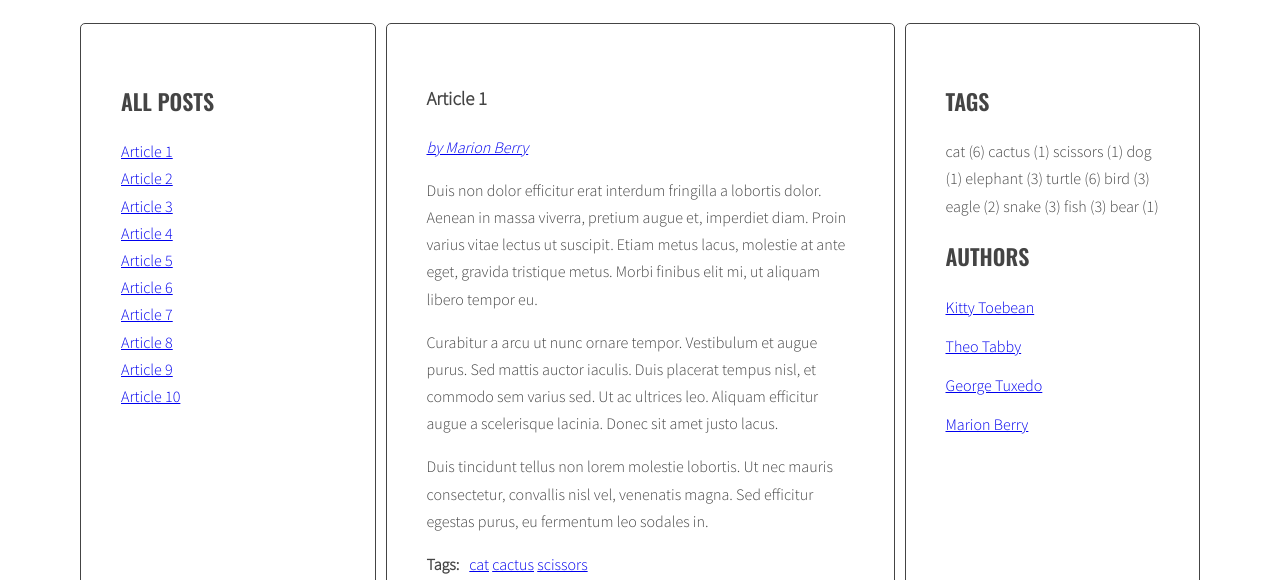
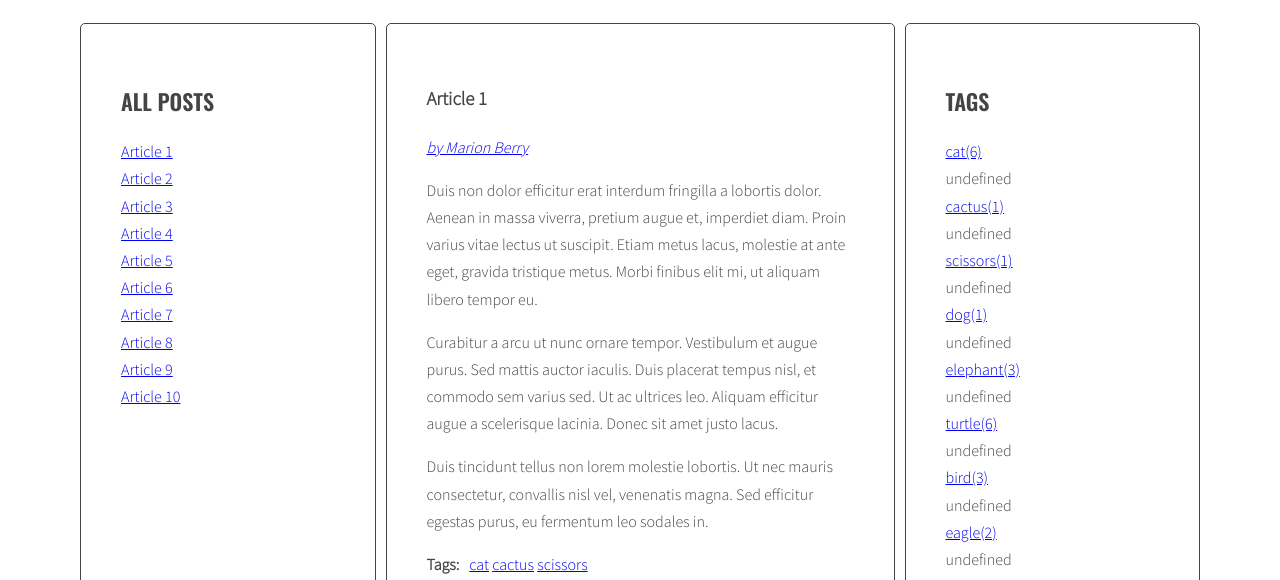
Before and after one commit to maciekc7/javascript-blog, a website: page index.html in a window 1280 px wide. Shown: the part 220-800 px from the top of the page. Drawn offline with nearby package versions, Linux system fonts and the light colour scheme.

Commit message:
unfinished

```diff
--- a/index.html
+++ b/index.html
@@ -284,3 +284,5 @@
 </body>
 
 </html>
+
+<a href="" class="siema"></a>
--- a/js/script.js
+++ b/js/script.js
@@ -119,6 +119,47 @@ generateTitleLinks();
 
 // new
 
+
+// const params = {
+//   min: 2,
+//   max: 7
+// }
+// console.log(params)
+
+
+function calculateTagsParams(tags) {
+
+
+  const params = {
+    min: 999999,
+    max: 0
+  }
+
+  for(let tag in tags){
+
+    console.log(tag + ' is used ' + tags[tag] + ' times');
+
+    if(tags[tag] > params.max){
+      params.max = tags[tag];
+    }
+
+    if(tags[tag] < params.min){
+      params.min = tags[tag];
+    }
+
+
+  }
+
+
+  return params;
+}
+
+
+function calculateTagClass(count, params) {
+
+}
+
+
 function generateTags(){
 
   /* [NEW] create a new variable allTags with an empty object */
@@ -199,6 +240,9 @@ function generateTags(){
 
   /* create variable for all links HTML code */
 
+  const tagsParams = calculateTagsParams(allTags)
+  console.log('tagsParams', tagsParams)
+
   let allTagsHTML = ''
 
   /* start loop : for each tag in allTags */
@@ -206,9 +250,18 @@ function generateTags(){
   for(let tag in allTags) {
 
     /* generate code of a link and add it to allTagsHTML */
-    allTagsHTML += tag + ' (' + allTags[tag] + ') ';
+
+    const tagLinkHTML = '<li>' + calculateTagClass(allTags[tag], tagsParams) + '</li>'
+    console.log('taglinkHTML', tagLinkHTML);
+
+    allTagsHTML += '<li><a href="#tag-' + tag + '">'+ tag +  '(' + allTags[tag] + ') </a></li>'; // poprawic
+
+    // allTagsHTML += '<li><a href="#tag-' + tag + '">'+ tag +  '(' + allTags[tag] + ')' + ' class="" </a></li>';
+
+    allTagsHTML += tagLinkHTML
 
     /* end loop for each tag in alltags */
+
   }
 
   /* add html from alltagsHTML to taglist */
@@ -374,7 +427,7 @@ function addClickListenersToAuthors() {
   /* START LOOP: for each link */
   for(let link of allLinks) {
 
-  console.log()
+  console.log(link)
 
     /* add tagClickHandler as event listener for that link */
 
@@ -386,9 +439,13 @@ function addClickListenersToAuthors() {
 
 }
 
+addClickListenersToAuthors()
 
 
 /// NEW
 
 
-const optTagsListSelector = '.tags.list'
+const optTagsListSelector = '.tags.list';
+
+const optCloudClassCount  = 5;
+const optCloudClassPrefix  = 'tag-size-'
```
